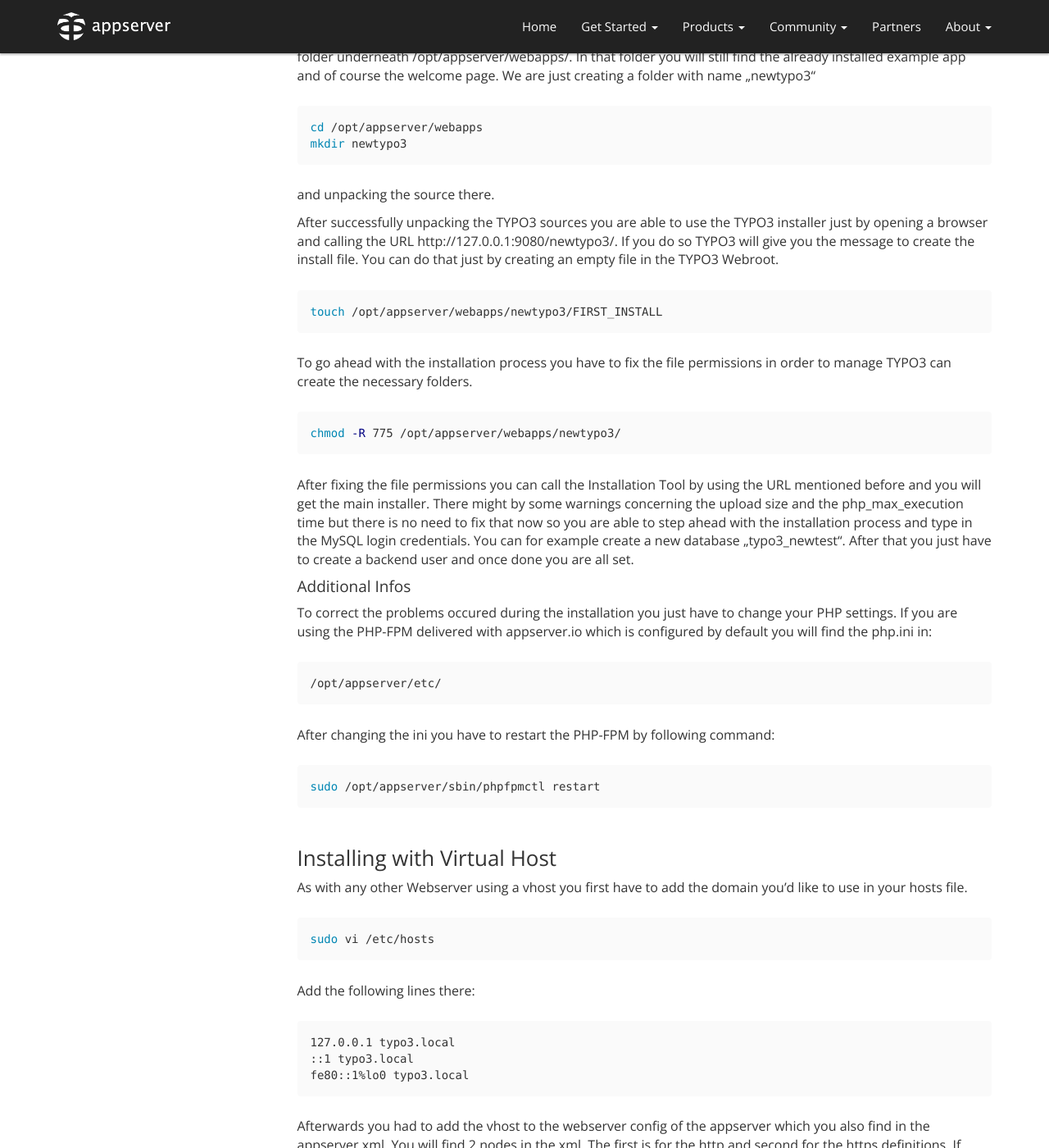
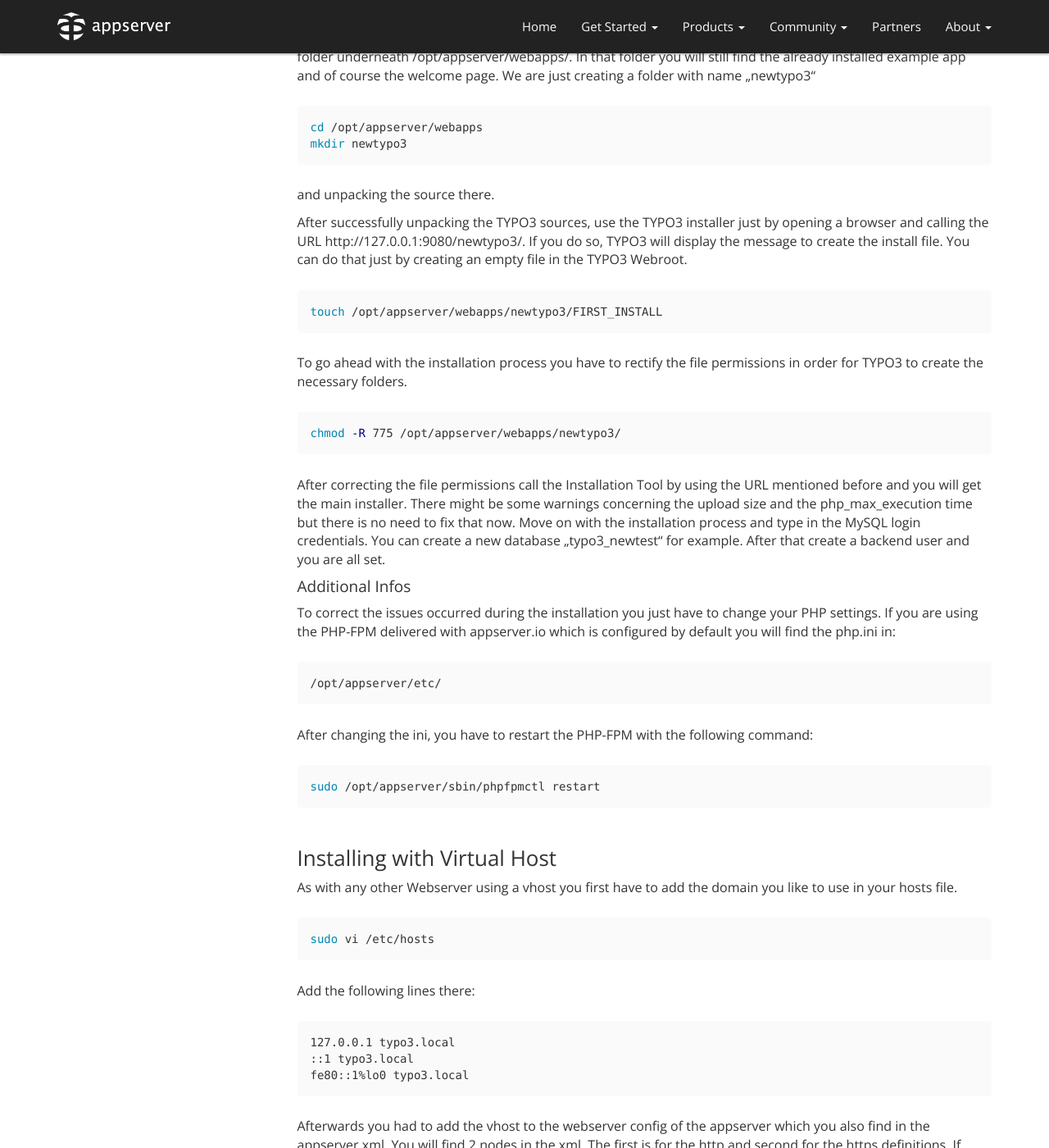
Before and after one commit to appserver-io/appserver, a Jekyll site: the page built from _tuts/running-typo3-6-2-lts-on-appserver-io.md, in a window 1280 px wide and 1400 px high, scrolled down 909 px. Shown: the whole window at 82% size. Built offline with Jekyll 4.4.1, drawn with Linux system fonts in a browser that asks for light colours; nearby versions of some CDN libraries; library files that are not in the unit come from our copies; Markdown is read by kramdown in place of the engine named in the settings; comment, search, counter and statistics services are not loaded.

Commit message:
Update running-typo3-6-2-lts-on-appserver-io.md

````diff
--- a/_tuts/running-typo3-6-2-lts-on-appserver-io.md
+++ b/_tuts/running-typo3-6-2-lts-on-appserver-io.md
@@ -61,37 +61,32 @@
 
 and unpacking the source there.
 
-After successfully unpacking the TYPO3 sources you are able to use the TYPO3 installer just by opening a browser and
-calling the URL http://127.0.0.1:9080/newtypo3/. If you do so TYPO3 will give you the message to create the install
-file. You can do that just by creating an empty file in the TYPO3 Webroot.
+After successfully unpacking the TYPO3 sources, use the TYPO3 installer just by opening a browser and calling the URL http://127.0.0.1:9080/newtypo3/. If you do so, TYPO3 will display the message to create the install file. You can do that just by creating an empty file in the TYPO3 Webroot.
 
 ```bash
 touch /opt/appserver/webapps/newtypo3/FIRST_INSTALL
 ```
 
-To go ahead with the installation process you have to fix the file permissions in order to manage TYPO3 can create
-the necessary folders.
+To go ahead with the installation process you have to rectify the file permissions in order for TYPO3 to create the necessary folders.
 
 ```bash
 chmod -R 775 /opt/appserver/webapps/newtypo3/
 ```
 
-After fixing the file permissions you can call the Installation Tool by using the URL mentioned before and you will
-get the main installer. There might by some warnings concerning the upload size and the php_max_execution time but
-there is no need to fix that now so you are able to step ahead with the installation process and type in the MySQL
-login credentials. You can for example create a new database „typo3_newtest“.  After that you just have to create a
-backend user and once done you are all set.
+After correcting the file permissions call the Installation Tool by using the URL mentioned before and you will
+get the main installer. There might be some warnings concerning the upload size and the php_max_execution time but
+there is no need to fix that now. Move on with the installation process and type in the MySQL login credentials. You can create a new database „typo3_newtest“ for example.  After that create a backend user and you are all set.
 
 #### Additional Infos
 
-To correct the problems occured during the installation you just have to change your PHP settings. If you are using
+To correct the issues occurred during the installation you just have to change your PHP settings. If you are using
 the PHP-FPM delivered with appserver.io which is configured by default you will find the php.ini in:
 
 ```bash
 /opt/appserver/etc/
 ```
 
-After changing the ini you have to restart the PHP-FPM by following command:
+After changing the ini, you have to restart the PHP-FPM with the following command:
 
 ```bash
 sudo /opt/appserver/sbin/phpfpmctl restart
@@ -99,7 +94,7 @@
 
 ### Installing with Virtual Host
 
-As with any other Webserver using a vhost you first have to add the domain you'd like to use in your hosts file.
+As with any other Webserver using a vhost you first have to add the domain you like to use in your hosts file.
 
 ```bash
 sudo vi /etc/hosts
````
